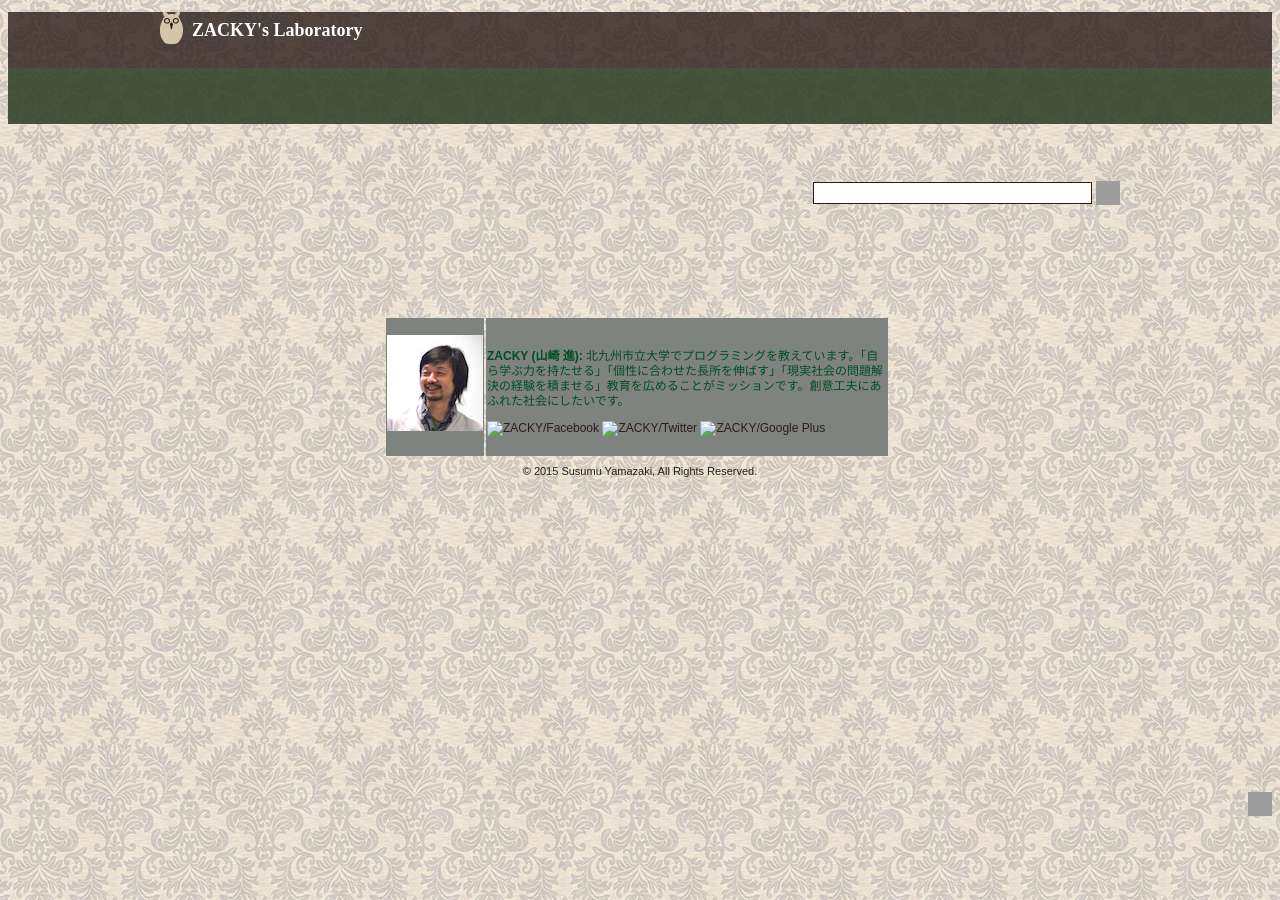
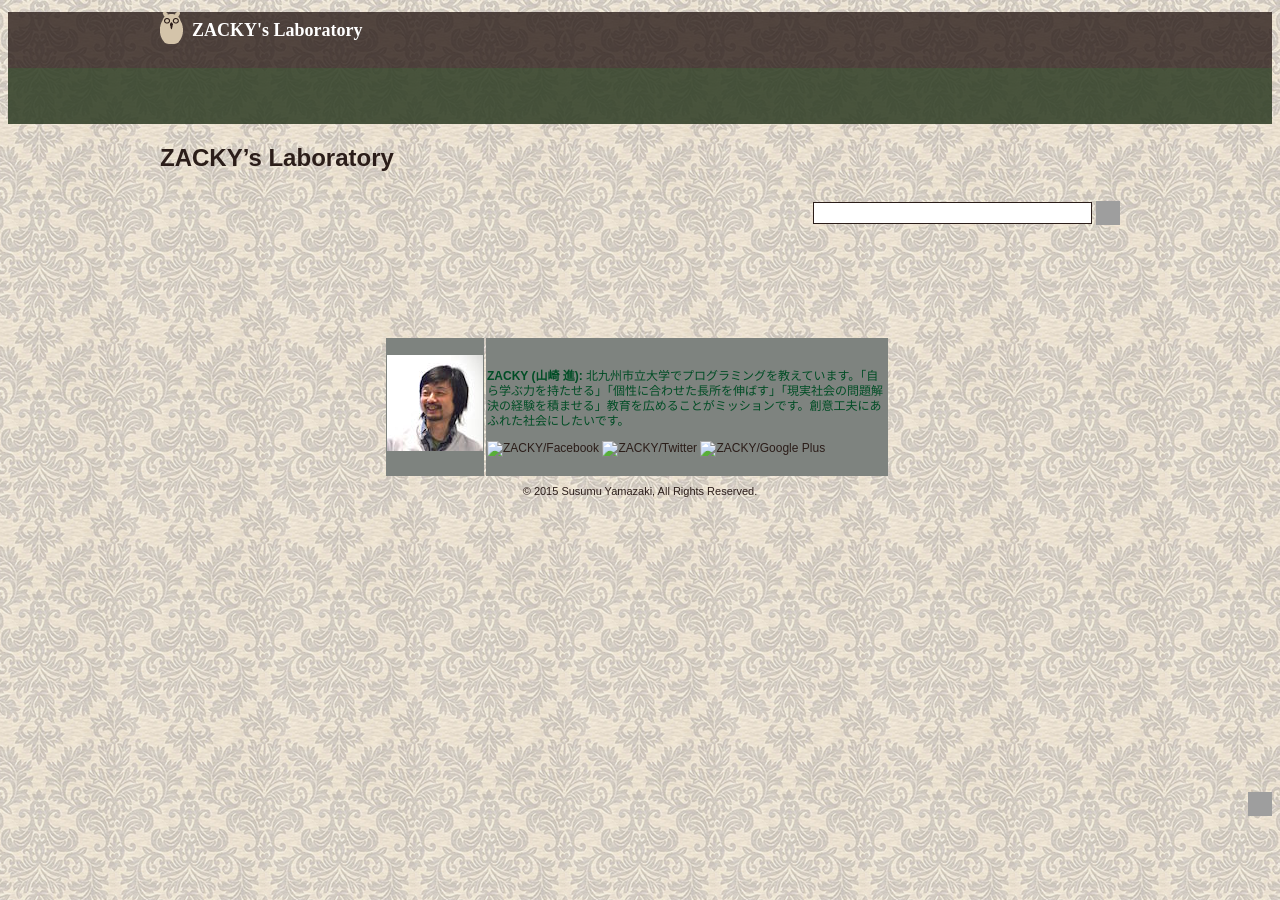
Before and after one commit to zacky1972/zacky1972.github.io, a Jekyll site: the page built from index.md, in a window 1280 px wide. Built offline with Jekyll 4.4.1, drawn with Linux system fonts in a browser that asks for light colours; Markdown is read by kramdown in place of the engine named in the settings; grey boxes are pictures that could not be loaded.

Commit message:
fix error
change ‘contents’ to ‘content’

```diff
--- a/_layouts/default.html
+++ b/_layouts/default.html
@@ -33,7 +33,7 @@
     </form>
   </section>
 
-  {{ contents }}
+  {{ content }}
 
   <section id="pagetop">
     <div><a href="#header">ZACKY's Software Educational Laboratory Page Topへ</a></div>
--- a/_layouts/post.html
+++ b/_layouts/post.html
@@ -33,7 +33,7 @@
     </form>
   </section>
 
-  {{ contents }}
+  {{ content }}
 
   <section id="pagetop">
     <div><a href="#header">ZACKY's Software Educational Laboratory Page Topへ</a></div>
```
Also changed, not shown: 2 other files.
